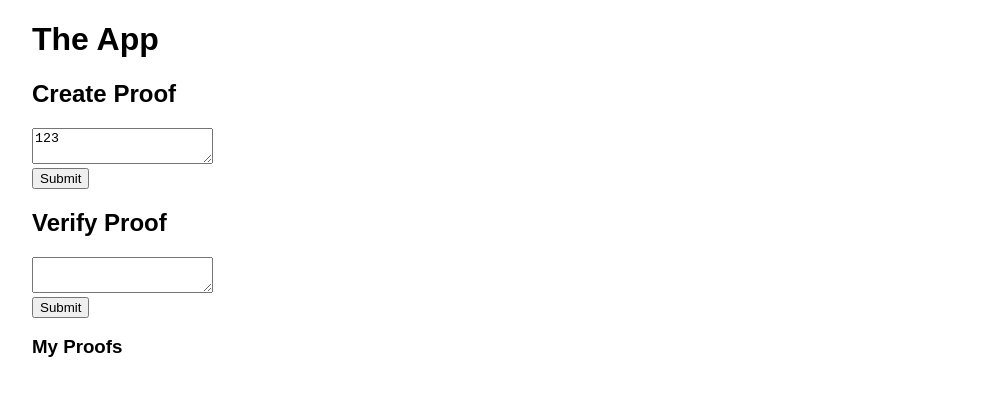
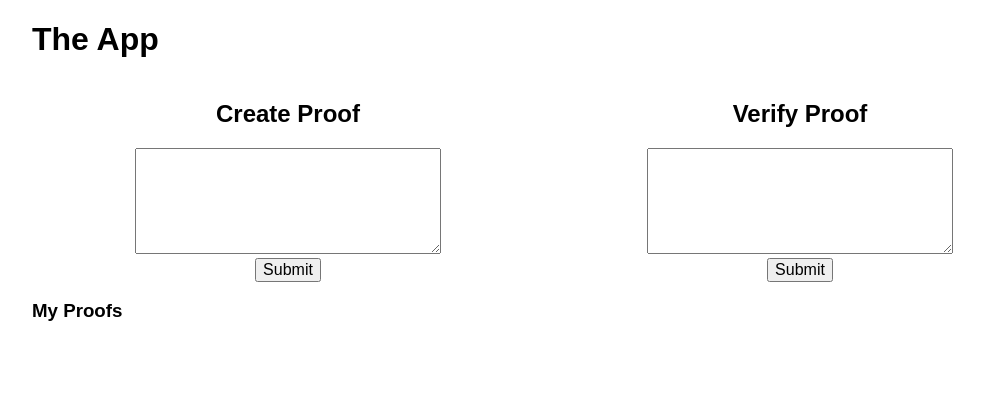
Before and after one commit to chainpoint/chainpoint-client-web, a React app: page / in a window 1280 px wide. Shown: the top 396 px of the page, without its empty margins (96-1080 px from the left). Built offline with nearby package versions, Linux system fonts and the light colour scheme; the HTML template or start-up script is replaced by a standard one.

Commit message:
Add some styles

```diff
--- a/src/App.css
+++ b/src/App.css
@@ -2,6 +2,24 @@
   width: 80vw;
   margin: 0 auto;
   min-width: 600px;
+}
+
+.controls {
+  display: flex;
+  text-align: center;
+}
+
+  .controls form {
+    flex: 1;
+  }
+
+textarea {
+  width: 300px;
+  height: 100px;
+}
+
+button {
+  font-size: 16px;
 }
 
 .hash {
--- a/src/App.js
+++ b/src/App.js
@@ -187,8 +187,10 @@ class App extends Component {
     return (
       <div className="App">
         <h1>The App</h1>
-        <CreateProof onSubmit={this.onProofSubmit.bind(this)} />
-        <VerifyProof />
+        <div className="controls">
+          <CreateProof onSubmit={this.onProofSubmit.bind(this)}/>
+          <VerifyProof />
+        </div>
         <MyProofs proofs={this.state.proofs} />
       </div>
     );
--- a/src/components/CreateProof/index.js
+++ b/src/components/CreateProof/index.js
@@ -2,7 +2,7 @@ import React, { Component } from 'react';
 
 export default class CreateProof extends Component {
   state = {
-    text: '123'
+    text: ''
   };
 
   render() {
```
